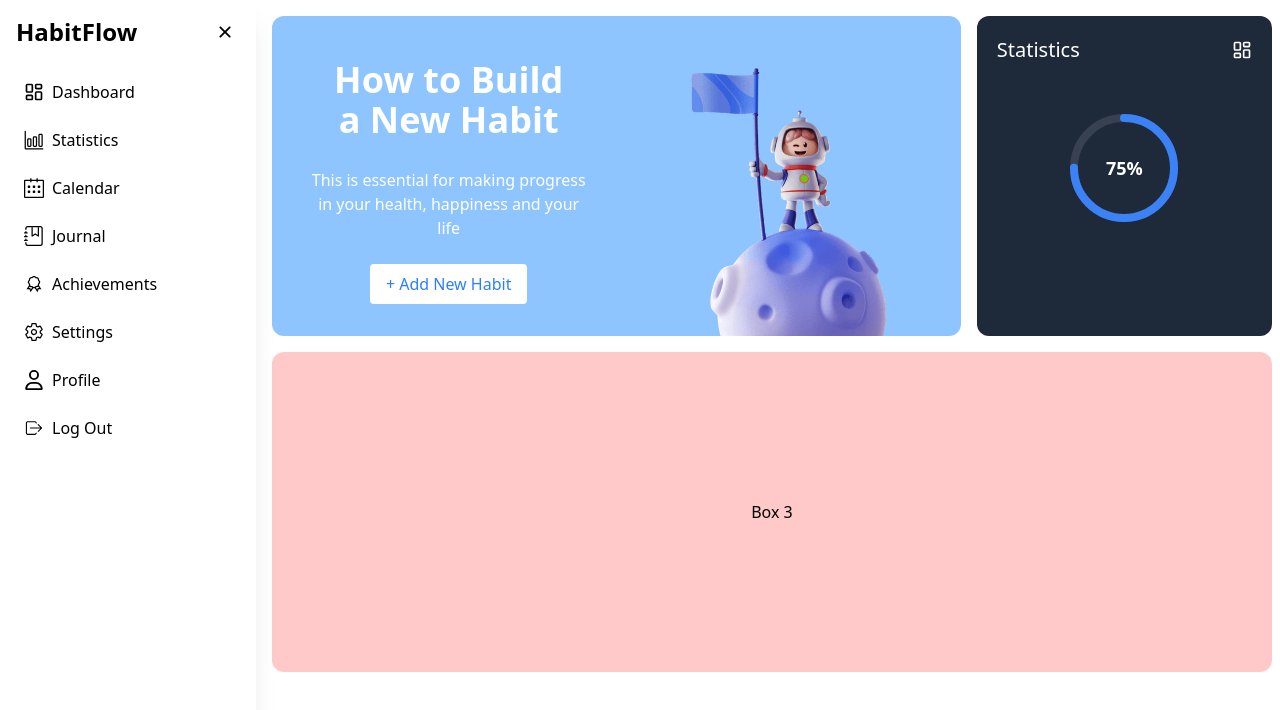
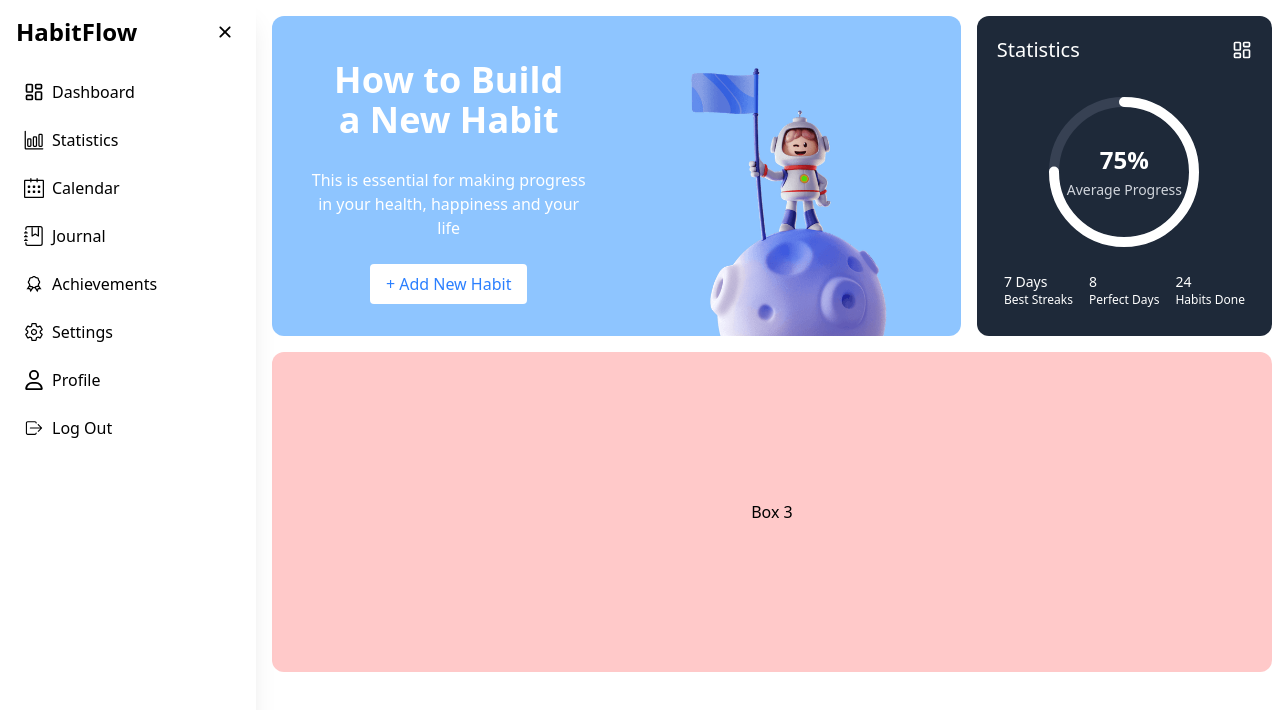
Before and after one commit to juliusmwas/NinjaFood, a React (Vite) app: page / in a window 1280 px wide. Shown: the top 710 px of the page. Built offline with nearby package versions, Linux system fonts and the light colour scheme.

Commit message:
Added a statistics card with details in it

```diff
--- a/src/Components/Dashboard.jsx
+++ b/src/Components/Dashboard.jsx
@@ -9,7 +9,6 @@ import { IoSettingsOutline } from "react-icons/io5";
 import { FaRegUser } from "react-icons/fa6";
 import { IoIosLogOut } from "react-icons/io";
 
-// Animated Circular Progress Component
 function CircularProgress({ target }) {
   const [value, setValue] = useState(0);
 
@@ -19,33 +18,33 @@ function CircularProgress({ target }) {
       start += 1;
       setValue(start);
       if (start >= target) clearInterval(interval);
-    }, 20); // speed (20ms per step)
+    }, 20);
     return () => clearInterval(interval);
   }, [target]);
 
-  const radius = 50;
-  const stroke = 8;
+  const radius = 70; // bigger radius
+  const stroke = 10;
   const circumference = 2 * Math.PI * radius;
   const offset = circumference - (value / 100) * circumference;
 
   return (
-    <div className="relative flex justify-center items-center mt-6">
-      <svg width="120" height="120" className="-rotate-90">
+    <div className="relative flex justify-center items-center mt-2">
+      <svg width="160" height="160" className="-rotate-90">
         {/* Background Circle */}
         <circle
-          cx="60"
-          cy="60"
+          cx="80"
+          cy="80"
           r={radius}
-          stroke="#374151" // gray-700
+          stroke="#374153"
           fill="transparent"
           strokeWidth={stroke}
         />
         {/* Progress Circle */}
         <circle
-          cx="60"
-          cy="60"
+          cx="80"
+          cy="80"
           r={radius}
-          stroke="#3b82f6" // blue-500
+          stroke="white"
           fill="transparent"
           strokeWidth={stroke}
           strokeDasharray={circumference}
@@ -54,11 +53,19 @@ function CircularProgress({ target }) {
           style={{ transition: "stroke-dashoffset 0.3s ease" }}
         />
       </svg>
-      {/* Percentage in center */}
-      <span className="absolute text-white text-lg font-bold">{value}%</span>
+
+      {/* Centered content */}
+      <div className="absolute flex flex-col items-center">
+        <span className="text-white text-2xl font-bold">{value}%</span>
+        <span className="text-gray-300 text-sm font-medium mt-1">
+          Average Progress
+        </span>
+      </div>
     </div>
   );
 }
+
+
 
 function Dashboard() {
   return (
@@ -145,6 +152,25 @@ function Dashboard() {
 
               {/* Animated Circular Progress */}
               <CircularProgress target={75} />
+
+              <div className="flex gap-4 text-white p-5 items-center font-medium justify-center">
+                <div>
+                  <h1 className="text-sm">7 Days</h1>
+                  <p className="text-xs">Best Streaks</p>
+                </div>
+
+                <div>
+                  <h1 className="text-sm">8</h1>
+                  <p className="text-xs">Perfect Days</p>
+                </div>
+
+                <div>
+                  <h1 className="text-sm">24</h1>
+                  <p className="text-xs">Habits Done</p>
+                </div>
+
+              </div>
+
             </div>
           </div>
 
```
